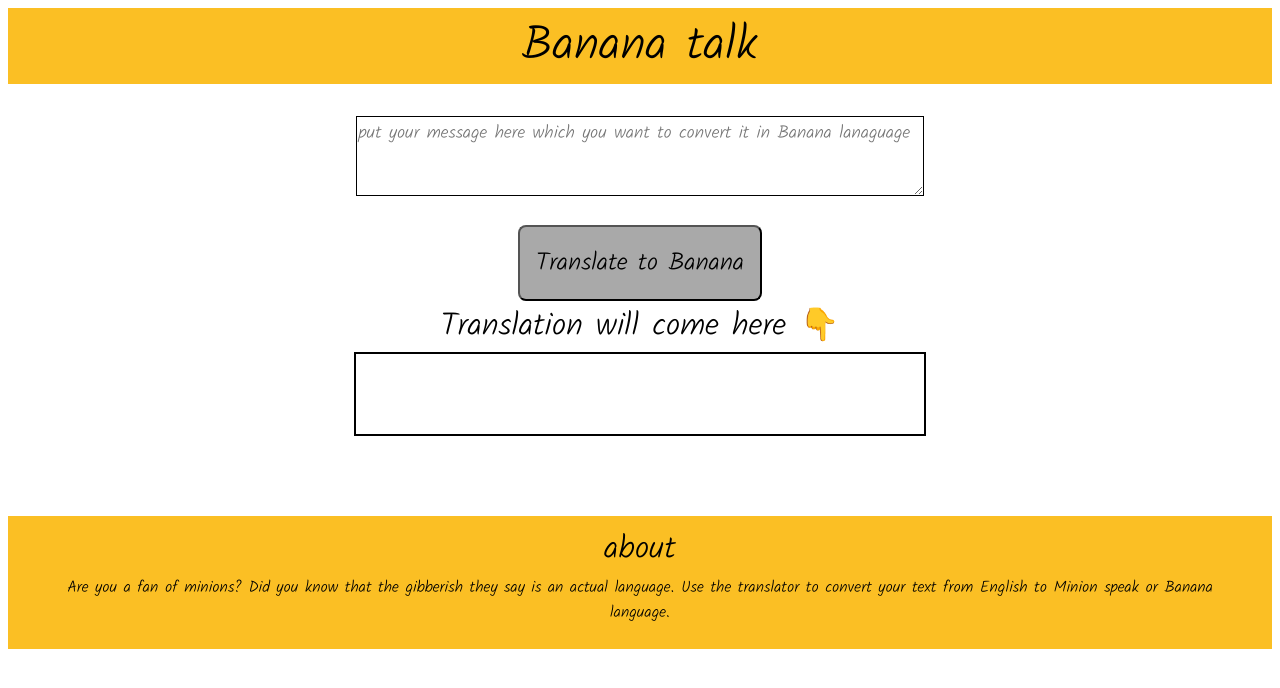
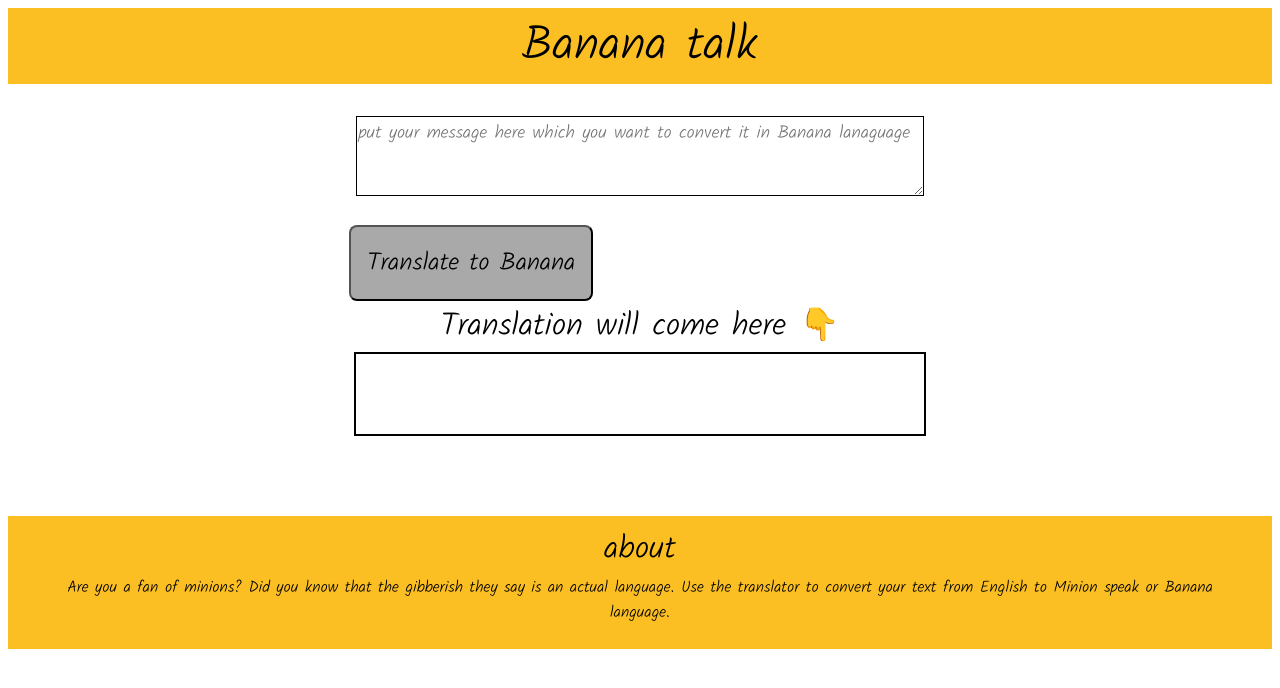
Before and after one commit to Tanjum786/banaspeak_mark6, a plain HTML site: page index.html in a window 1280 px wide. Drawn offline with Linux system fonts and the light colour scheme; a web font is replaced by a local one.

Commit message:
Update styal.css

```diff
--- a/styal.css
+++ b/styal.css
@@ -73,7 +73,7 @@ button {
     font-size: 25px;
     border-radius: .5rem;
     display: block;
-    margin: auto;
+    margin-left: 27%;
 }
 
 main div {
```
